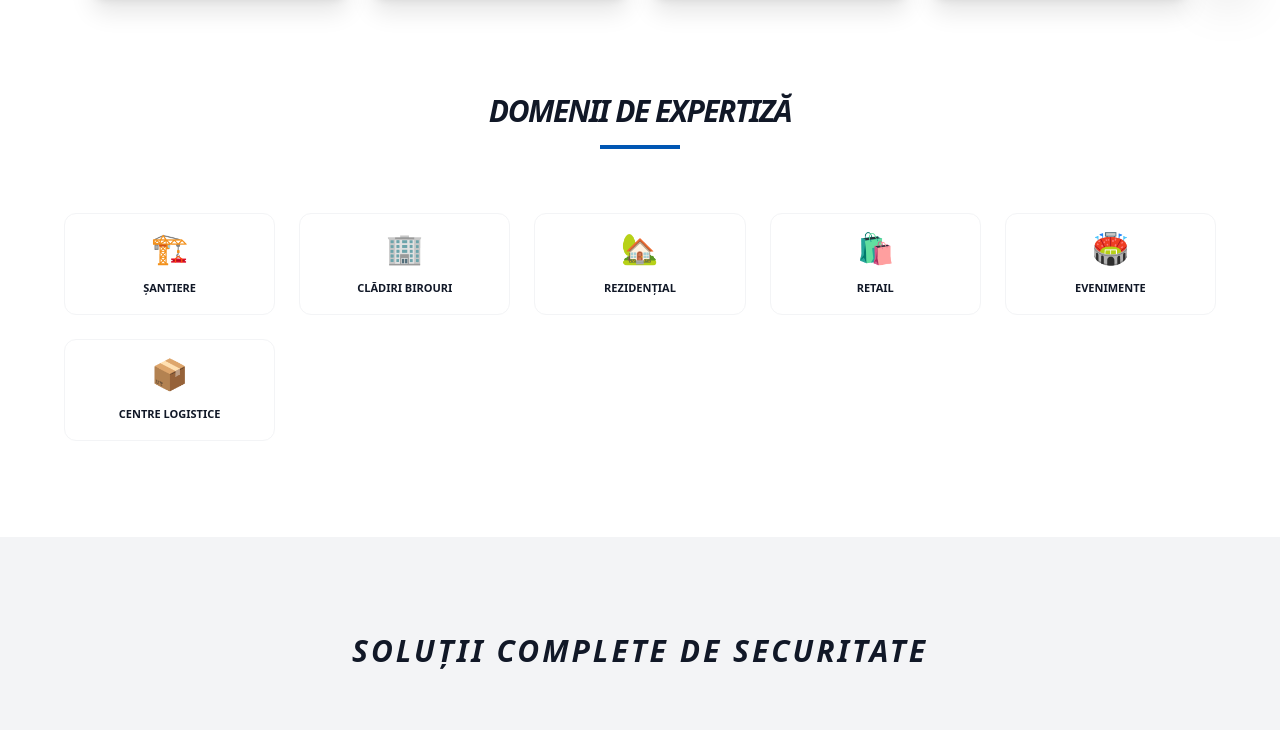
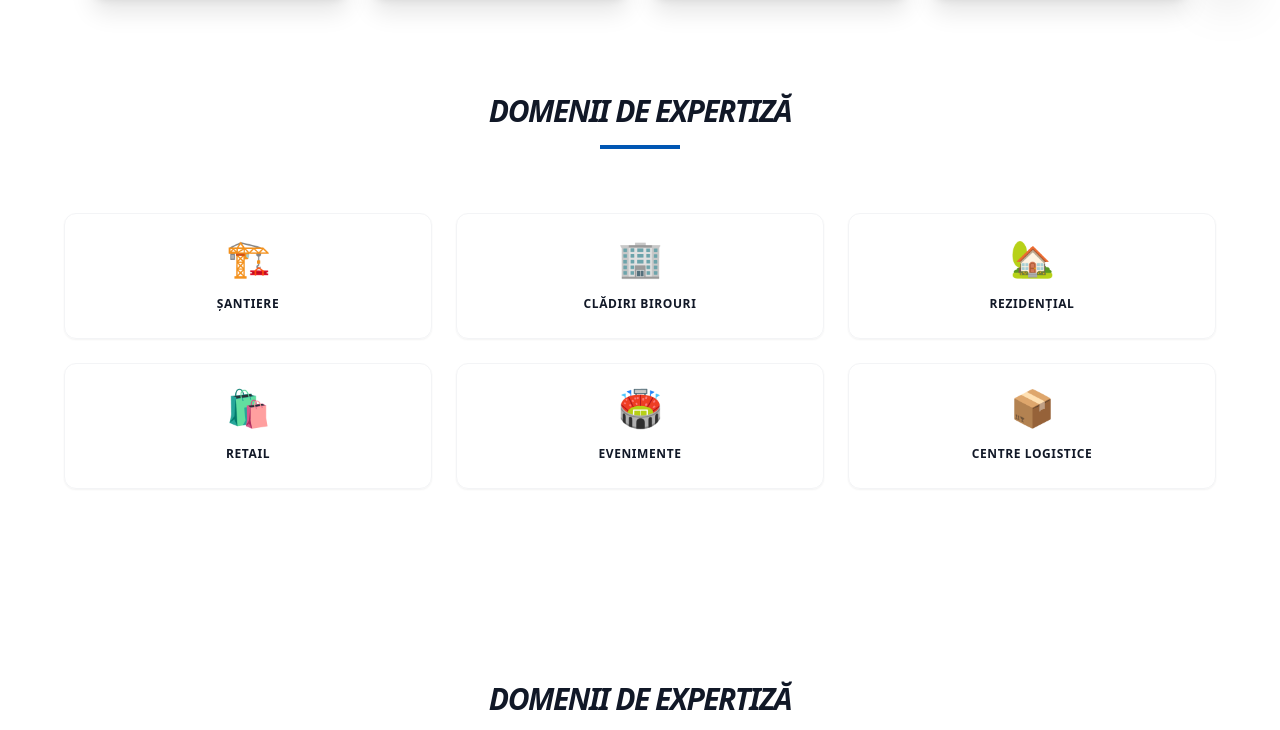
Before and after one commit to Drewstrr/God, a plain HTML site: page index.html in a window 1280 px wide. Shown: the part 792-1522 px from the top of the page. Drawn offline with nearby package versions, Linux system fonts and the light colour scheme.

Commit message:
index.html

```diff
--- a/index.html
+++ b/index.html
@@ -80,6 +80,41 @@
             </div>
         </div>
     </section>
+<section id="expertiza" class="py-24 px-6 bg-white">
+    <div class="max-w-6xl mx-auto">
+        <div class="text-center mb-16">
+            <h3 class="text-3xl font-bold text-brand-deep uppercase italic tracking-tighter">Domenii de Expertiză</h3>
+            <div class="w-20 h-1 bg-nav-highlight mx-auto mt-4"></div>
+        </div>
+
+        <div class="grid grid-cols-2 md:grid-cols-3 gap-6 text-center">
+            <div class="p-6 border border-gray-100 rounded-xl hover:bg-blue-50 transition shadow-sm">
+                <span class="text-4xl block mb-3">🏗️</span>
+                <span class="text-[12px] font-black uppercase tracking-wider text-brand-deep">Șantiere</span>
+            </div>
+            <div class="p-6 border border-gray-100 rounded-xl hover:bg-blue-50 transition shadow-sm">
+                <span class="text-4xl block mb-3">🏢</span>
+                <span class="text-[12px] font-black uppercase tracking-wider text-brand-deep">Clădiri Birouri</span>
+            </div>
+            <div class="p-6 border border-gray-100 rounded-xl hover:bg-blue-50 transition shadow-sm">
+                <span class="text-4xl block mb-3">🏡</span>
+                <span class="text-[12px] font-black uppercase tracking-wider text-brand-deep">Rezidențial</span>
+            </div>
+            <div class="p-6 border border-gray-100 rounded-xl hover:bg-blue-50 transition shadow-sm">
+                <span class="text-4xl block mb-3">🛍️</span>
+                <span class="text-[12px] font-black uppercase tracking-wider text-brand-deep">Retail</span>
+            </div>
+            <div class="p-6 border border-gray-100 rounded-xl hover:bg-blue-50 transition shadow-sm">
+                <span class="text-4xl block mb-3">🏟️</span>
+                <span class="text-[12px] font-black uppercase tracking-wider text-brand-deep">Evenimente</span>
+            </div>
+            <div class="p-6 border border-gray-100 rounded-xl hover:bg-blue-50 transition shadow-sm">
+                <span class="text-4xl block mb-3">📦</span>
+                <span class="text-[12px] font-black uppercase tracking-wider text-brand-deep">Centre Logistice</span>
+            </div>
+        </div>
+    </div>
+</section>
 
     <section id="expertiza" class="py-24 px-6 bg-white">
         <div class="max-w-6xl mx-auto">
```
